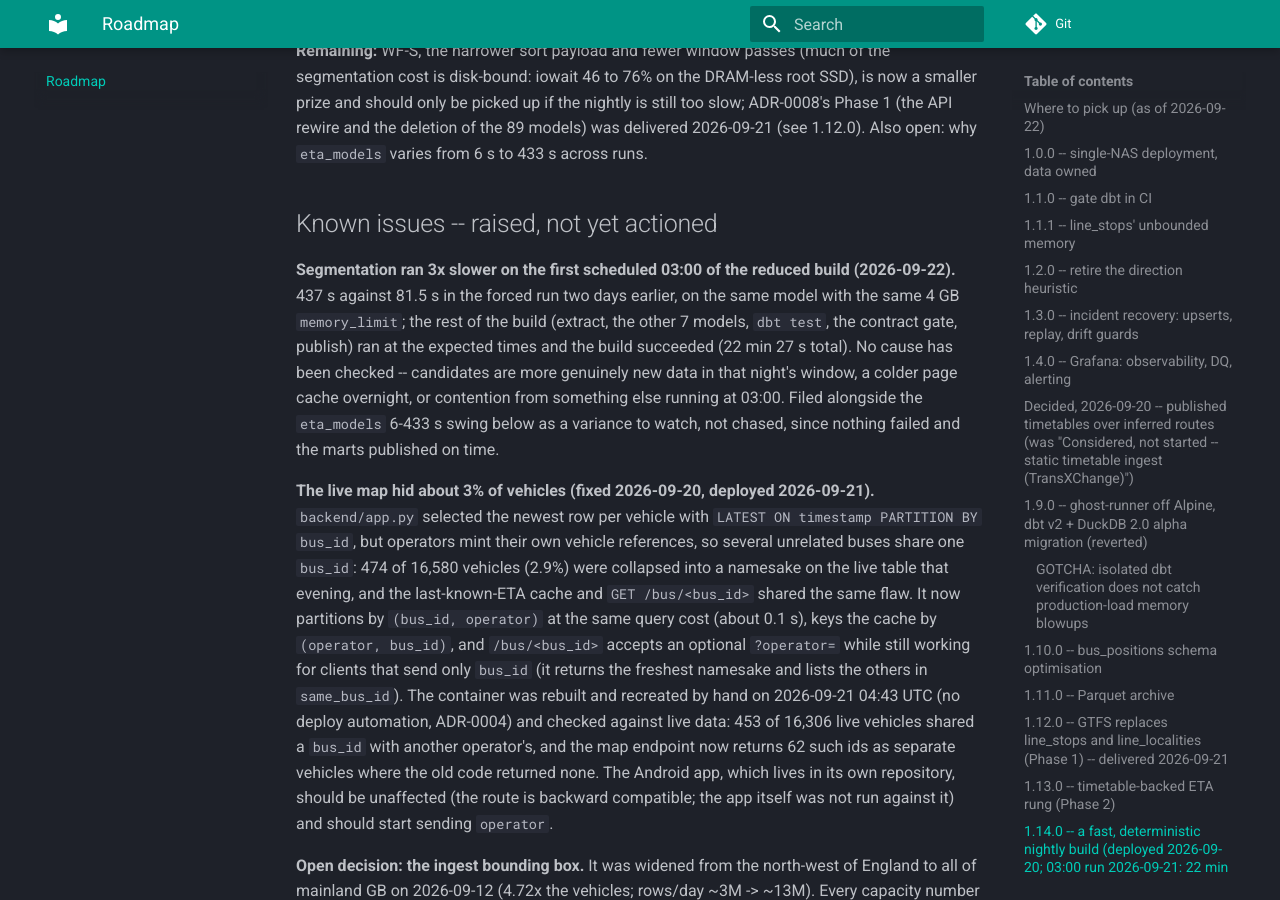
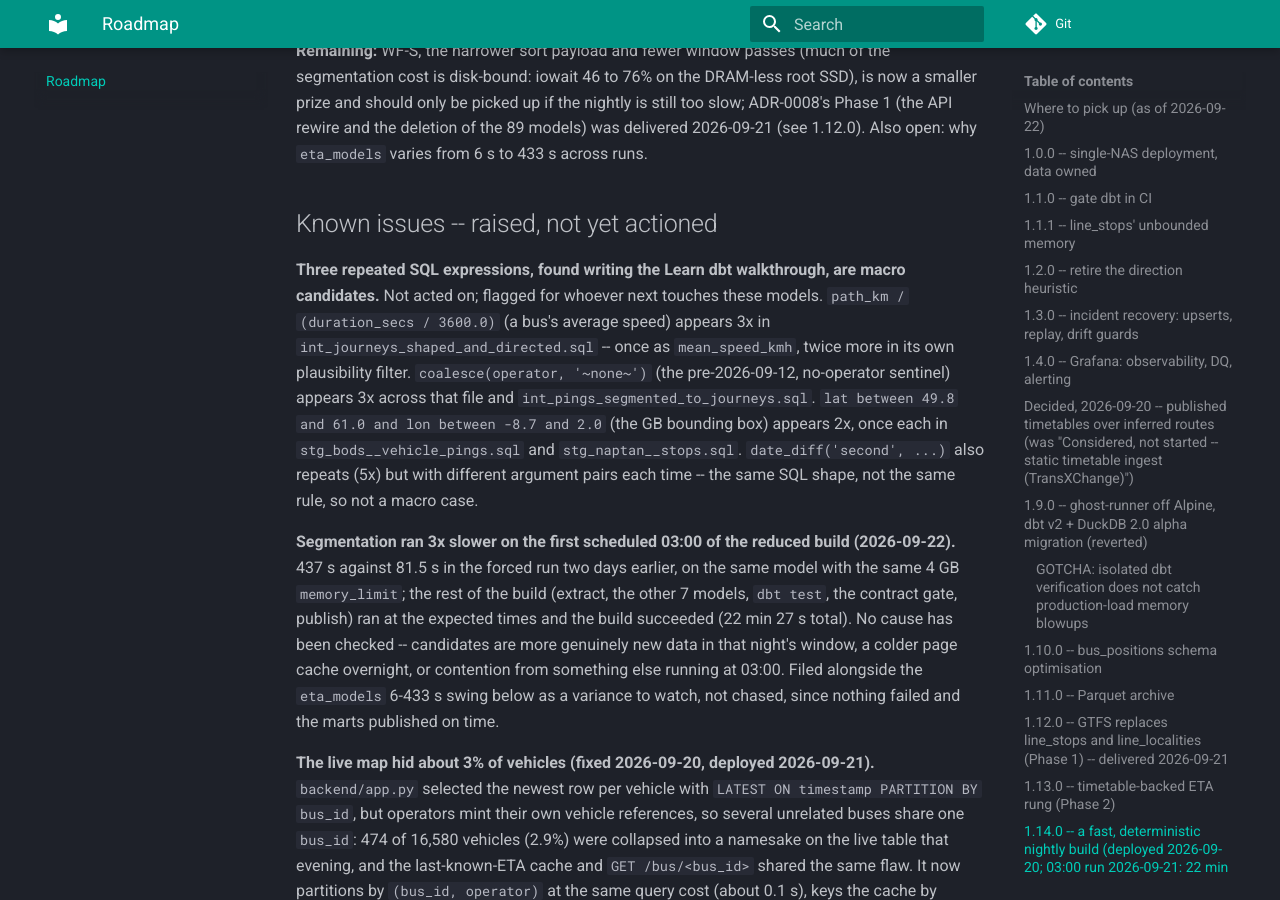
Before and after one commit to wraith-proxy/wraith-bus-ingestor, an MkDocs documentation site: the page built from docs/ROADMAP.md, in a window 1280 px wide and 900 px high, scrolled down 12017 px. Built offline with MkDocs 1.6.1 and Material for MkDocs 9.7.7, drawn with Linux system fonts in a browser that asks for light colours.

Commit message:
:books: feature/TJP-22090: log three repeated-SQL macro candidates found while writing Learn dbt (speed formula, operator sentinel, GB bbox)

```diff
--- a/docs/ROADMAP.md
+++ b/docs/ROADMAP.md
@@ -570,6 +570,18 @@ and the deletion of the 89 models) was delivered 2026-09-21 (see 1.12.0). Also o
 
 ## Known issues -- raised, not yet actioned
 
+**Three repeated SQL expressions, found writing the Learn dbt walkthrough, are
+macro candidates.** Not acted on; flagged for whoever next touches these models.
+`path_km / (duration_secs / 3600.0)` (a bus's average speed) appears 3x in
+`int_journeys_shaped_and_directed.sql` -- once as `mean_speed_kmh`, twice more in
+its own plausibility filter. `coalesce(operator, '~none~')` (the pre-2026-09-12,
+no-operator sentinel) appears 3x across that file and
+`int_pings_segmented_to_journeys.sql`. `lat between 49.8 and 61.0 and lon between
+-8.7 and 2.0` (the GB bounding box) appears 2x, once each in
+`stg_bods__vehicle_pings.sql` and `stg_naptan__stops.sql`. `date_diff('second',
+...)` also repeats (5x) but with different argument pairs each time -- the same
+SQL shape, not the same rule, so not a macro case.
+
 **Segmentation ran 3x slower on the first scheduled 03:00 of the reduced build
 (2026-09-22).** 437 s against 81.5 s in the forced run two days earlier, on the
 same model with the same 4 GB `memory_limit`; the rest of the build (extract,
```
